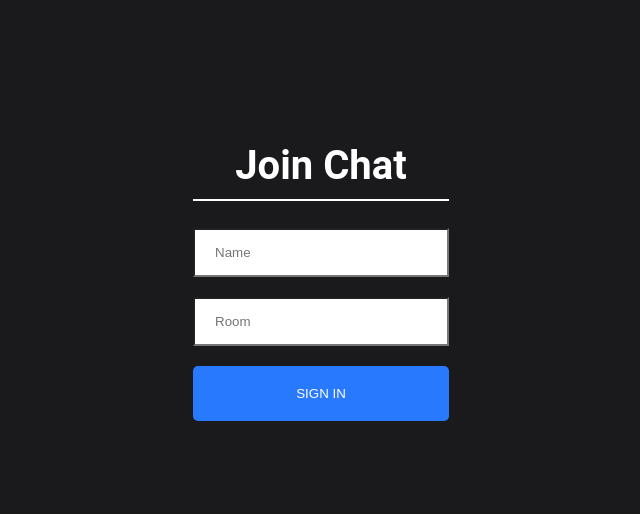
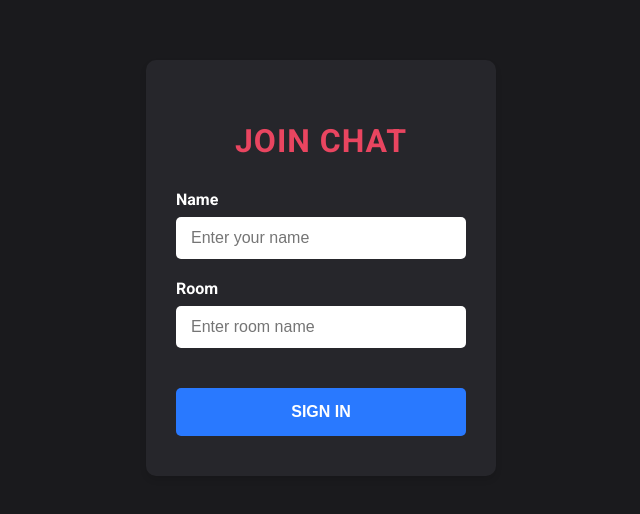
Before and after one commit to HushamGad/Realtime-Chat-Application, a React (Create React App) app in the folder client/: page / in a window 1280 px wide. Shown: the part 132-646 px from the top of the page, without its empty margins (319-959 px from the left). Built offline with nearby package versions, Linux system fonts and the light colour scheme.

Commit message:
Updating join.js

```diff
--- a/client/src/components/Join/Join.css
+++ b/client/src/components/Join/Join.css
@@ -1,72 +1,182 @@
+/* Import Google Fonts */
+@import url('https://fonts.googleapis.com/css2?family=Roboto:wght@400;700&display=swap');
+
+/* Global Styles */
 html,
 body {
     font-family: 'Roboto', sans-serif;
     padding: 0;
     margin: 0;
+    background-color: #1A1A1D; /* Set a dark background for the entire app */
+    color: #fff; /* Default text color */
+    height: 100%;
+    width: 100%;
 }
 
 #root {
     height: 100vh;
+    display: flex;
+    justify-content: center;
+    align-items: center;
 }
 
-* {
+/* Box Sizing */
+*,
+*::before,
+*::after {
     box-sizing: border-box;
 }
 
+/* Outer Container */
 .joinOuterContainer {
     display: flex;
     justify-content: center;
-    text-align: center;
+    align-items: center;
     height: 100vh;
-    align-items: center;
+    width: 100%;
     background-color: #1A1A1D;
+    padding: 20px; /* Added padding for better spacing on smaller screens */
 }
 
+/* Inner Container */
 .joinInnerContainer {
-    width: 20%;
+    background-color: #26262B; /* Slightly lighter than outer for contrast */
+    padding: 40px 30px;
+    border-radius: 10px;
+    box-shadow: 0 4px 6px rgba(0, 0, 0, 0.1);
+    width: 350px; /* Fixed width for desktop */
+    max-width: 90%; /* Responsive max-width */
+    text-align: center;
+}
+
+/* Heading */
+.heading {
+    color: #E94560; /* A vibrant color for attention */
+    font-size: 2em;
+    margin-bottom: 30px;
+    letter-spacing: 1px;
+    text-transform: uppercase;
+}
+
+/* Input Group */
+.inputGroup {
+    display: flex;
+    flex-direction: column;
+    align-items: flex-start;
+    margin-bottom: 20px;
+}
+
+.inputGroup label {
+    margin-bottom: 8px;
+    font-weight: 700;
+    font-size: 1em;
+    color: #fff;
 }
 
 .joinInput {
-    border-radius: 0;
-    padding: 15px 20px;
     width: 100%;
+    padding: 12px 15px;
+    border: none;
+    border-radius: 5px;
+    font-size: 1em;
+    transition: box-shadow 0.3s ease;
 }
 
-.heading {
-    color: white;
-    font-size: 2.5em;
-    padding-bottom: 10px;
-    border-bottom: 2px solid white;
+.joinInput:focus {
+    outline: none;
+    box-shadow: 0 0 5px #2979FF;
 }
 
-.button {
-    color: #fff !important;
-    text-transform: uppercase;
-    text-decoration: none;
-    background: #2979FF;
-    padding: 20px;
+/* Error Message */
+.error {
+    color: #FF6B6B;
+    background-color: #333;
+    padding: 10px 15px;
     border-radius: 5px;
-    display: inline-block;
-    border: none;
-    width: 100%;
+    margin-bottom: 20px;
+    font-weight: 500;
+    text-align: left;
 }
 
+/* Button */
+.button {
+    width: 100%;
+    padding: 15px;
+    background-color: #2979FF;
+    color: #fff;
+    border: none;
+    border-radius: 5px;
+    font-size: 1em;
+    font-weight: 700;
+    text-transform: uppercase;
+    cursor: pointer;
+    transition: background-color 0.3s ease, transform 0.2s ease;
+}
+
+.button:hover {
+    background-color: #1C54B2;
+}
+
+.button:active {
+    transform: scale(0.98);
+}
+
+.button:focus {
+    outline: 2px solid #fff;
+    outline-offset: 2px;
+}
+
+/* Margin Top Utility */
 .mt-20 {
     margin-top: 20px;
 }
 
-@media (min-width: 320px) and (max-width: 480px) {
-    .joinOuterContainer {
-        height: 100%;
+/* Responsive Design */
+@media (max-width: 768px) {
+    .joinInnerContainer {
+        width: 100%;
+        padding: 30px 20px;
     }
 
-    .joinInnerContainer {
-        width: 90%;
+    .heading {
+        font-size: 1.8em;
+        margin-bottom: 25px;
     }
 
+    .joinInput {
+        padding: 10px 12px;
+    }
 
+    .button {
+        padding: 12px;
+        font-size: 0.95em;
+    }
 }
 
+@media (max-width: 480px) {
+    .joinInnerContainer {
+        padding: 20px 15px;
+    }
+
+    .heading {
+        font-size: 1.5em;
+        margin-bottom: 20px;
+    }
+
+    .joinInput {
+        padding: 8px 10px;
+        font-size: 0.9em;
+    }
+
+    .button {
+        padding: 10px;
+        font-size: 0.9em;
+    }
+}
+
+/* Accessibility: Focus Styles */
+input:focus,
 button:focus {
-    outline: 0;
+    outline: 2px solid #2979FF;
+    outline-offset: 2px;
 }
--- a/client/src/components/Join/Join.js
+++ b/client/src/components/Join/Join.js
@@ -1,38 +1,55 @@
 import React, { useState } from 'react' // Importing React and the useState hook for managing state
-import { Link } from 'react-router-dom' // Importing Link from react-router-dom to handle navigation
+import { useNavigate } from 'react-router-dom' // Importing Link from react-router-dom to handle navigation
 import './Join.css' // Importing CSS file for styling
 
 const Join = () => {
   // Defining state variables to store the name and room inputs
+  const navigate = useNavigate();
   const [name, setName] = useState('') // 'name' state will store the user's name
   const [room, setRoom] = useState('') // 'room' state will store the room name
+  const [error, setError] = useState('')
+
+  const handleJoin = (e) => {
+    e.preventDefault()
+    if (!name.trim() || !room.trim()) {
+      setError('Name and Room are required')
+      return
+    }
+    // Navigate to chat with URL-enconded parameters
+    navigate(`/chat?name=${encodeURIComponent(name)}&room=${encodeURIComponent(room)}`)
+  }
   return (
     <div className='joinOuterContainer'>
       <div className='joinInnerContainer'>
         <h1 className='heading'>Join Chat</h1>
-        <div>
+        <form onSubmit={handleJoin}>
+          <div className='inputGroup'>
+            <label htmlFor='name'>Name</label>
             <input
+              id='name'
               className='joinInput'
-            placeholder='Name'
+              placeholder='Enter your name'
               type='text'
-            onChange={event => setName(event.target.value)}// Update 'name' state when the input changes
+              value={name}
+              onChange={e => setName(e.target.value)}// Update 'name' state when the input changes
               required
             />
           </div>
-        <div>
+          <div className='inputGroup'>
+            <label htmlFor='room'>Room</label>
             <input
-            className='joinInput mt-20'
-            placeholder='Room' type='text'
-            onChange={event => setRoom(event.target.value)} // Update 'room' state when the input changes
+              id='room'
+              className='joinInput'
+              placeholder='Enter room name'
+              type='text'
+              value={room}
+              onChange={e => setRoom(e.target.value)} // Update 'room' state when the input changes
               required
             />
           </div>
-        {/* Link to navigate to the chat page, only if both 'name' and 'room' are provided */}
-        <Link onClick={event => (!name || !room) ? event.preventDefault() : null}// Prevents navigation if name or room is empty
-          to={`/chat?name=${name}&room=${room}`} // Navigates to the chat page, passing name and room as query parameters
-        >
+            {error && <div className='error'>{error}</div>}
             <button className='button mt-20' type='submit'>Sign In</button>
-        </Link>
+        </form>
       </div>
     </div>
   )
```
Lines whose indentation alone changed are shown as unchanged.
